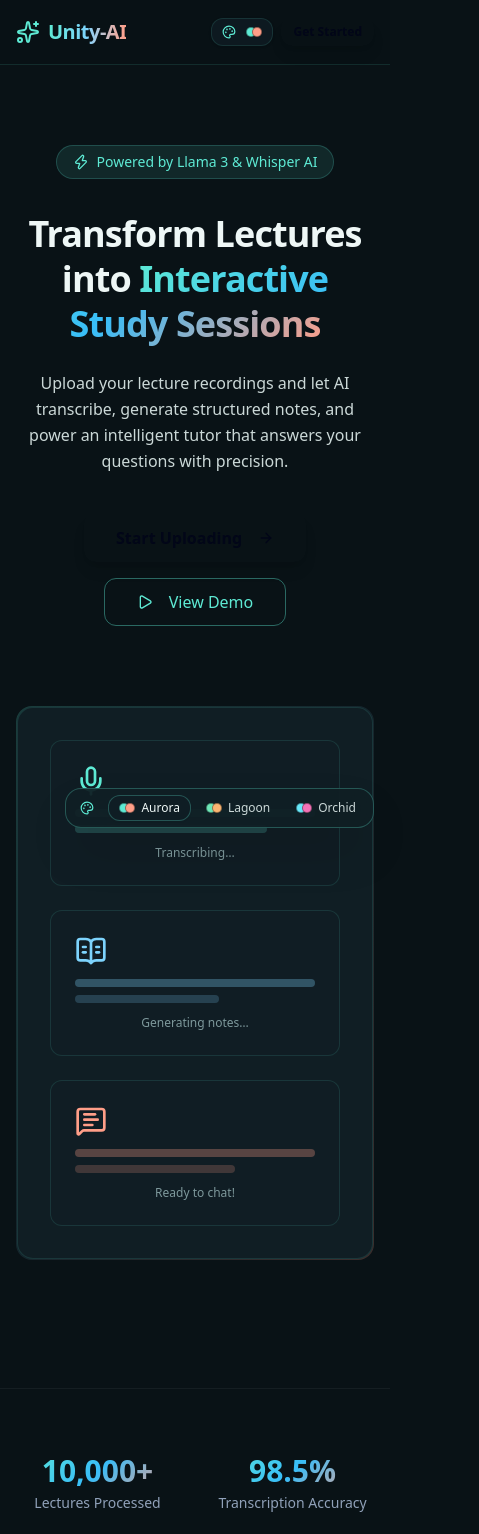
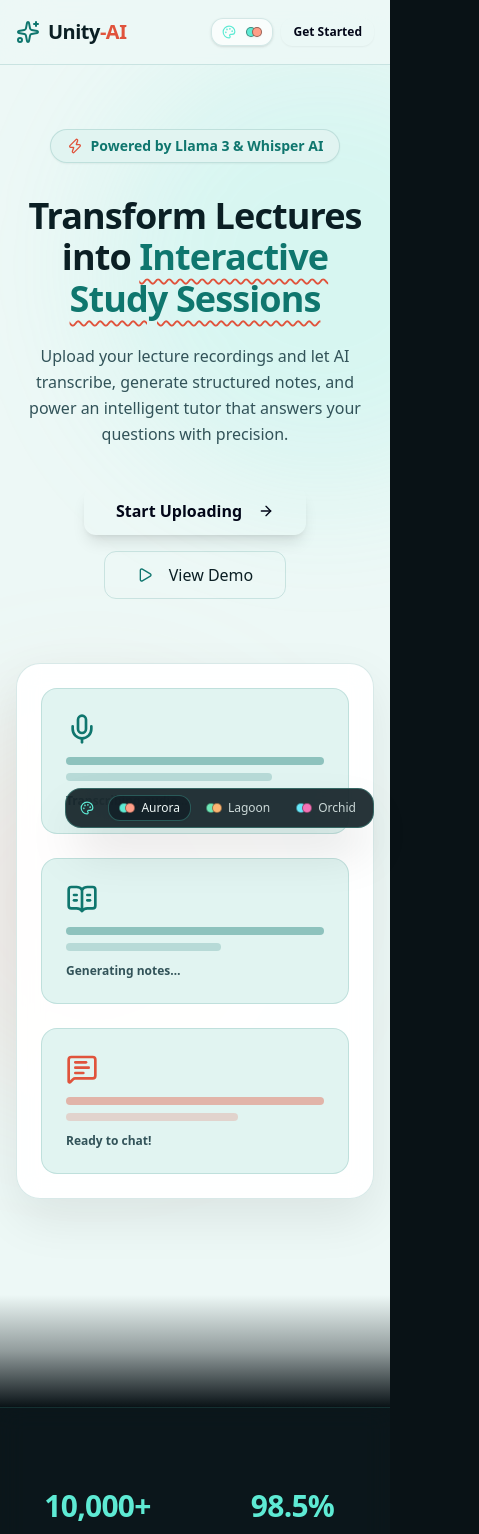
Before and after one commit to Antizer17/Unity-Ai, a Next.js app in the folder frontend/: page / in a window 390 px wide. Shown: the top 1534 px of the page, 479 px wide, since content can reach past the window. Built offline with nearby package versions, Linux system fonts and the light colour scheme.

Commit message:
feat(ui): light hero canvas with scroll transition to contrasting dark palette & remove linear gradients on text

```diff
--- a/frontend/src/app/globals.css
+++ b/frontend/src/app/globals.css
@@ -33,6 +33,17 @@
   --gradient-accent: linear-gradient(135deg, #ff9e88 0%, #fb923c 100%);
   --glow-primary: rgba(94, 234, 212, 0.25);
   --glow-accent: rgba(255, 158, 136, 0.25);
+
+  /* Light Hero Zone (Pastel Seafoam canvas) */
+  --hero-bg: #edf8f6;
+  --hero-bg-subtle: #e1f4f1;
+  --hero-text-primary: #0b1f24;
+  --hero-text-secondary: #325359;
+  --hero-primary: #0f766e;
+  --hero-accent: #e0533c;
+  --hero-border: rgba(15, 118, 110, 0.16);
+  --hero-card-bg: rgba(255, 255, 255, 0.95);
+  --hero-surface: #ffffff;
 }
 
 [data-palette="lagoon"] {
@@ -62,6 +73,17 @@
   --gradient-accent: linear-gradient(135deg, #fbb572 0%, #f59e0b 100%);
   --glow-primary: rgba(110, 231, 183, 0.25);
   --glow-accent: rgba(251, 181, 114, 0.25);
+
+  /* Light Hero Zone (Pastel Mint Sage canvas) */
+  --hero-bg: #ecf7f2;
+  --hero-bg-subtle: #dff2e8;
+  --hero-text-primary: #0a1f18;
+  --hero-text-secondary: #2a4e42;
+  --hero-primary: #047857;
+  --hero-accent: #d97706;
+  --hero-border: rgba(4, 120, 87, 0.16);
+  --hero-card-bg: rgba(255, 255, 255, 0.95);
+  --hero-surface: #ffffff;
 }
 
 [data-palette="orchid"] {
@@ -91,6 +113,17 @@
   --gradient-accent: linear-gradient(135deg, #f472b6 0%, #e879f9 100%);
   --glow-primary: rgba(103, 232, 249, 0.25);
   --glow-accent: rgba(244, 114, 182, 0.25);
+
+  /* Light Hero Zone (Pastel Ice Aqua canvas) */
+  --hero-bg: #edf7fa;
+  --hero-bg-subtle: #dfeff6;
+  --hero-text-primary: #091c25;
+  --hero-text-secondary: #2d4d5a;
+  --hero-primary: #0284c7;
+  --hero-accent: #db2777;
+  --hero-border: rgba(2, 132, 199, 0.16);
+  --hero-card-bg: rgba(255, 255, 255, 0.95);
+  --hero-surface: #ffffff;
 }
 
 /* ─── Global Styles ──────────────────────────────────────────────────────────── */
@@ -168,27 +201,30 @@ body {
   border: 1px solid var(--border-color);
 }
 
-/* ─── Gradient Text ──────────────────────────────────────────────────────────── */
+/* ─── Typography (Solid High-Contrast, No Linear Gradients on Writing) ────────── */
 
 .gradient-text {
-  background: var(--gradient-brand);
-  -webkit-background-clip: text;
-  -webkit-text-fill-color: transparent;
-  background-clip: text;
+  color: var(--color-primary);
+  background: none;
+  -webkit-text-fill-color: currentColor;
+  -webkit-background-clip: border-box;
+  background-clip: border-box;
 }
 
 .gradient-text-primary {
-  background: var(--gradient-primary);
-  -webkit-background-clip: text;
-  -webkit-text-fill-color: transparent;
-  background-clip: text;
+  color: var(--color-primary);
+  background: none;
+  -webkit-text-fill-color: currentColor;
+  -webkit-background-clip: border-box;
+  background-clip: border-box;
 }
 
 .gradient-text-accent {
-  background: var(--gradient-accent);
-  -webkit-background-clip: text;
-  -webkit-text-fill-color: transparent;
-  background-clip: text;
+  color: var(--color-accent);
+  background: none;
+  -webkit-text-fill-color: currentColor;
+  -webkit-background-clip: border-box;
+  background-clip: border-box;
 }
 
 /* ─── Animation Keyframes ────────────────────────────────────────────────────── */
--- a/frontend/src/app/page.tsx
+++ b/frontend/src/app/page.tsx
@@ -23,21 +23,18 @@ const features = [
     title: 'AI Transcription',
     description:
       'Upload any audio or video lecture and get accurate, timestamped transcripts powered by Whisper AI. Supports multiple languages and accents.',
-    gradient: 'from-[var(--color-primary)] to-[var(--color-secondary)]',
   },
   {
     icon: BookOpenText,
     title: 'Smart Notes',
     description:
       'Our LLM automatically generates structured, topic-organized notes linked to exact timestamps. Never miss a key concept again.',
-    gradient: 'from-[var(--color-secondary)] to-[var(--color-accent)]',
   },
   {
     icon: MessageSquareText,
     title: 'AI Tutor Chatbot',
     description:
       'Ask questions about your lecture and get contextual answers with citations. Like having a personal tutor who watched every lecture with you.',
-    gradient: 'from-[var(--color-accent)] to-[var(--color-primary)]',
   },
 ];
 
@@ -50,33 +47,32 @@ const stats = [
 
 export default function LandingPage() {
   return (
-    <div className="min-h-screen bg-[var(--bg-primary)] relative overflow-hidden">
-      {/* Animated background blobs */}
-      <div className="fixed inset-0 -z-10 overflow-hidden">
-        <div className="absolute top-1/4 left-1/4 w-96 h-96 bg-[var(--color-primary)]/10 rounded-full blur-3xl animate-blob" />
-        <div className="absolute top-3/4 right-1/4 w-96 h-96 bg-[var(--color-secondary)]/10 rounded-full blur-3xl animate-blob [animation-delay:2s]" />
-        <div className="absolute bottom-1/4 left-1/2 w-96 h-96 bg-[var(--color-accent)]/8 rounded-full blur-3xl animate-blob [animation-delay:4s]" />
-      </div>
+    <div className="min-h-screen">
+      {/* ─── Light Hero Canvas ───────────────────────────────────────────── */}
+      <div className="relative bg-[var(--hero-bg)] text-[var(--hero-text-primary)] transition-colors duration-300 overflow-hidden">
+        {/* Soft pastel ambient background glows */}
+        <div className="absolute top-10 left-1/4 w-[450px] h-[450px] bg-[var(--color-primary)]/15 rounded-full blur-3xl pointer-events-none" />
+        <div className="absolute top-1/2 right-1/4 w-[400px] h-[400px] bg-[var(--color-accent)]/12 rounded-full blur-3xl pointer-events-none" />
 
         {/* Navbar */}
-      <nav className="sticky top-0 z-50 border-b border-[var(--border-color)] bg-[var(--bg-primary)]/80 backdrop-blur-xl">
+        <nav className="sticky top-0 z-50 border-b border-[var(--hero-border)] bg-[var(--hero-bg)]/85 backdrop-blur-xl transition-colors duration-300">
           <div className="mx-auto max-w-7xl px-4 sm:px-6 lg:px-8">
             <div className="flex h-16 items-center justify-between">
-            <Link href="/" className="flex items-center gap-2 text-[var(--text-primary)] font-bold text-xl">
-              <Sparkles className="h-6 w-6 text-[var(--color-primary)]" />
-              <span className="bg-gradient-to-r from-[var(--color-primary)] via-[var(--color-secondary)] to-[var(--color-accent)] bg-clip-text text-transparent font-extrabold tracking-tight">
-                Unity-AI
+              <Link href="/" className="flex items-center gap-2 font-bold text-xl hover:opacity-85 transition-opacity">
+                <Sparkles className="h-6 w-6 text-[var(--hero-primary)]" />
+                <span className="font-extrabold tracking-tight text-[var(--hero-text-primary)]">
+                  Unity<span className="text-[var(--hero-accent)]">-AI</span>
                 </span>
               </Link>
               <div className="flex items-center gap-2 sm:gap-3">
-              <PaletteToggle />
+                <PaletteToggle className="border-[var(--hero-border)] bg-white/70 text-[var(--hero-text-primary)] hover:bg-white" />
                 <Link href="/dashboard" className="hidden sm:block">
-                <Button id="landing-guest-chat-btn" variant="outline" size="sm">
+                  <Button id="landing-guest-chat-btn" variant="outline" size="sm" className="border-[var(--hero-border)] text-[var(--hero-text-primary)] hover:bg-[var(--hero-bg-subtle)]">
                     Dashboard
                   </Button>
                 </Link>
                 <Link href="/dashboard">
-                <Button id="landing-register-btn" variant="primary" size="sm">
+                  <Button id="landing-register-btn" variant="accent" size="sm" className="font-semibold shadow-xs">
                     Get Started
                   </Button>
                 </Link>
@@ -86,15 +82,15 @@ export default function LandingPage() {
         </nav>
 
         {/* Hero Section */}
-      <section className="relative pt-20 pb-32 sm:pt-32 sm:pb-40">
+        <section className="relative pt-16 pb-24 sm:pt-24 sm:pb-32">
           <div className="mx-auto max-w-7xl px-4 sm:px-6 lg:px-8 text-center">
             <motion.div
               initial={{ opacity: 0, y: 30 }}
               animate={{ opacity: 1, y: 0 }}
               transition={{ duration: 0.6 }}
             >
-            <div className="inline-flex items-center gap-2 px-4 py-1.5 rounded-full bg-[var(--color-primary)]/10 border border-[var(--color-primary)]/20 text-sm text-[var(--color-primary)] mb-8">
-              <Zap className="h-4 w-4" />
+              <div className="inline-flex items-center gap-2 px-4 py-1.5 rounded-full bg-[var(--hero-bg-subtle)] border border-[var(--hero-border)] text-sm font-semibold text-[var(--hero-primary)] mb-8 shadow-xs">
+                <Zap className="h-4 w-4 text-[var(--hero-accent)]" />
                 Powered by Llama 3 & Whisper AI
               </div>
             </motion.div>
@@ -103,17 +99,19 @@ export default function LandingPage() {
               initial={{ opacity: 0, y: 30 }}
               animate={{ opacity: 1, y: 0 }}
               transition={{ duration: 0.6, delay: 0.1 }}
-            className="text-4xl sm:text-5xl lg:text-6xl font-bold tracking-tight text-[var(--text-primary)] leading-tight"
+              className="text-4xl sm:text-5xl lg:text-6xl font-extrabold tracking-tight text-[var(--hero-text-primary)] leading-[1.15]"
             >
               Transform Lectures into{' '}
-            <span className="gradient-text">Interactive Study Sessions</span>
+              <span className="text-[var(--hero-primary)] underline decoration-[var(--hero-accent)] decoration-wavy decoration-2 underline-offset-8">
+                Interactive Study Sessions
+              </span>
             </motion.h1>
 
             <motion.p
               initial={{ opacity: 0, y: 30 }}
               animate={{ opacity: 1, y: 0 }}
               transition={{ duration: 0.6, delay: 0.2 }}
-            className="mt-6 text-base sm:text-lg text-[var(--text-secondary)] max-w-2xl mx-auto leading-relaxed"
+              className="mt-6 text-base sm:text-lg text-[var(--hero-text-secondary)] max-w-2xl mx-auto leading-relaxed"
             >
               Upload your lecture recordings and let AI transcribe, generate structured notes, and
               power an intelligent tutor that answers your questions with precision.
@@ -126,48 +124,46 @@ export default function LandingPage() {
             >
               <div className="mt-10 flex flex-col sm:flex-row items-center justify-center gap-4">
                 <Link href="/dashboard">
-                <Button id="landing-hero-cta" variant="accent" size="lg" className="h-12 px-8 text-base shadow-[0_0_40px_-10px_var(--glow-accent)] font-semibold">
+                  <Button id="landing-hero-cta" variant="accent" size="lg" className="h-12 px-8 text-base shadow-lg shadow-[var(--glow-accent)] font-semibold">
                     Start Uploading
                     <ArrowRight className="ml-2 h-4 w-4" />
                   </Button>
                 </Link>
                 <Link href="/dashboard">
-                <Button variant="outline" size="lg" className="h-12 px-8 text-base border-[var(--border-color)] hover:bg-[var(--color-surface)]">
-                  <Play className="mr-2 h-4 w-4" />
+                  <Button variant="outline" size="lg" className="h-12 px-8 text-base border-[var(--hero-border)] text-[var(--hero-text-primary)] hover:bg-[var(--hero-bg-subtle)]">
+                    <Play className="mr-2 h-4 w-4 text-[var(--hero-primary)]" />
                     View Demo
                   </Button>
                 </Link>
               </div>
             </motion.div>
 
-          {/* Hero visual */}
+            {/* Hero Visual Card */}
             <motion.div
               initial={{ opacity: 0, y: 50 }}
               animate={{ opacity: 1, y: 0 }}
               transition={{ duration: 0.8, delay: 0.5 }}
-            className="mt-20 mx-auto max-w-4xl"
+              className="mt-16 mx-auto max-w-4xl"
             >
-            <div className="rounded-2xl bg-gradient-to-br from-[var(--color-primary)]/20 via-[var(--color-secondary)]/10 to-[var(--color-accent)]/20 p-[1px]">
-              <div className="rounded-2xl bg-[var(--bg-secondary)] backdrop-blur-xl p-8 sm:p-12 border border-[var(--border-color)]">
+              <div className="rounded-3xl bg-[var(--hero-card-bg)] shadow-[0_20px_50px_rgba(0,0,0,0.08)] border border-[var(--hero-border)] p-6 sm:p-10 backdrop-blur-md">
                 <div className="grid grid-cols-1 sm:grid-cols-3 gap-6">
-                  <div className="rounded-xl bg-[var(--color-surface)] p-6 border border-[var(--border-color)]">
-                    <Mic className="h-8 w-8 text-[var(--color-primary)] mb-3" />
-                    <div className="h-2 rounded-full bg-[var(--color-primary)]/30 mb-2" />
-                    <div className="h-2 rounded-full bg-[var(--color-primary)]/20 w-4/5" />
-                    <p className="text-xs text-[var(--text-muted)] mt-3">Transcribing…</p>
+                  <div className="rounded-2xl bg-[var(--hero-bg-subtle)] p-6 border border-[var(--hero-border)] text-left">
+                    <Mic className="h-8 w-8 text-[var(--hero-primary)] mb-3" />
+                    <div className="h-2 rounded-full bg-[var(--hero-primary)]/40 mb-2" />
+                    <div className="h-2 rounded-full bg-[var(--hero-primary)]/20 w-4/5" />
+                    <p className="text-xs font-semibold text-[var(--hero-text-secondary)] mt-3">Transcribing audio…</p>
                   </div>
-                  <div className="rounded-xl bg-[var(--color-surface)] p-6 border border-[var(--border-color)]">
-                    <BookOpenText className="h-8 w-8 text-[var(--color-secondary)] mb-3" />
-                    <div className="h-2 rounded-full bg-[var(--color-secondary)]/30 mb-2" />
-                    <div className="h-2 rounded-full bg-[var(--color-secondary)]/20 w-3/5" />
-                    <p className="text-xs text-[var(--text-muted)] mt-3">Generating notes…</p>
+                  <div className="rounded-2xl bg-[var(--hero-bg-subtle)] p-6 border border-[var(--hero-border)] text-left">
+                    <BookOpenText className="h-8 w-8 text-[var(--hero-primary)] mb-3" />
+                    <div className="h-2 rounded-full bg-[var(--hero-primary)]/40 mb-2" />
+                    <div className="h-2 rounded-full bg-[var(--hero-primary)]/20 w-3/5" />
+                    <p className="text-xs font-semibold text-[var(--hero-text-secondary)] mt-3">Generating notes…</p>
                   </div>
-                  <div className="rounded-xl bg-[var(--color-surface)] p-6 border border-[var(--border-color)]">
-                    <MessageSquareText className="h-8 w-8 text-[var(--color-accent)] mb-3" />
-                    <div className="h-2 rounded-full bg-[var(--color-accent)]/30 mb-2" />
-                    <div className="h-2 rounded-full bg-[var(--color-accent)]/20 w-4/6" />
-                    <p className="text-xs text-[var(--text-muted)] mt-3">Ready to chat!</p>
-                  </div>
+                  <div className="rounded-2xl bg-[var(--hero-bg-subtle)] p-6 border border-[var(--hero-border)] text-left">
+                    <MessageSquareText className="h-8 w-8 text-[var(--hero-accent)] mb-3" />
+                    <div className="h-2 rounded-full bg-[var(--hero-accent)]/40 mb-2" />
+                    <div className="h-2 rounded-full bg-[var(--hero-accent)]/20 w-4/6" />
+                    <p className="text-xs font-semibold text-[var(--hero-text-secondary)] mt-3">Ready to chat!</p>
                   </div>
                 </div>
               </div>
@@ -175,8 +171,18 @@ export default function LandingPage() {
           </div>
         </section>
 
+        {/* Smooth transition from Light Hero into Contrasting Dark Realm */}
+        <div className="w-full h-28 sm:h-36 bg-gradient-to-b from-transparent via-[var(--bg-primary)]/40 to-[var(--bg-primary)] pointer-events-none" />
+      </div>
+
+      {/* ─── Contrasting Dark Palette Realm (As You Scroll) ────────────────── */}
+      <div className="relative bg-[var(--bg-primary)] text-[var(--text-primary)] transition-colors duration-300">
+        {/* Ambient background glow blobs */}
+        <div className="absolute top-1/4 left-1/4 w-96 h-96 bg-[var(--color-primary)]/10 rounded-full blur-3xl animate-blob pointer-events-none" />
+        <div className="absolute top-2/3 right-1/4 w-96 h-96 bg-[var(--color-accent)]/8 rounded-full blur-3xl animate-blob [animation-delay:2s] pointer-events-none" />
+
         {/* Stats Section */}
-      <section className="py-16 border-y border-white/5">
+        <section className="py-20 border-y border-[var(--border-color)] bg-[var(--bg-secondary)]/40 backdrop-blur-md relative z-10">
           <div className="mx-auto max-w-7xl px-4 sm:px-6 lg:px-8">
             <div className="grid grid-cols-2 md:grid-cols-4 gap-8">
               {stats.map((stat, i) => (
@@ -188,8 +194,12 @@ export default function LandingPage() {
                   transition={{ delay: i * 0.1 }}
                   className="text-center"
                 >
-                <p className="text-3xl sm:text-4xl font-bold gradient-text">{stat.value}</p>
-                <p className="text-sm text-slate-400 mt-1">{stat.label}</p>
+                  <p className="text-3xl sm:text-5xl font-extrabold text-[var(--color-primary)] tracking-tight">
+                    {stat.value}
+                  </p>
+                  <p className="text-sm font-medium text-[var(--text-secondary)] mt-2">
+                    {stat.label}
+                  </p>
                 </motion.div>
               ))}
             </div>
@@ -197,7 +207,7 @@ export default function LandingPage() {
         </section>
 
         {/* Features Section */}
-      <section id="features" className="py-24 sm:py-32">
+        <section id="features" className="py-24 sm:py-32 relative z-10">
           <div className="mx-auto max-w-7xl px-4 sm:px-6 lg:px-8">
             <motion.div
               initial={{ opacity: 0, y: 20 }}
@@ -205,11 +215,11 @@ export default function LandingPage() {
               viewport={{ once: true }}
               className="text-center mb-16"
             >
-            <h2 className="text-3xl sm:text-4xl font-bold text-white">
+              <h2 className="text-3xl sm:text-4xl font-extrabold text-[var(--text-primary)]">
                 Everything you need to{' '}
-              <span className="gradient-text">study smarter</span>
+                <span className="text-[var(--color-accent)]">study smarter</span>
               </h2>
-            <p className="mt-4 text-lg text-slate-400 max-w-xl mx-auto">
+              <p className="mt-4 text-lg text-[var(--text-secondary)] max-w-xl mx-auto">
                 From raw recordings to study-ready materials in minutes
               </p>
             </motion.div>
@@ -224,17 +234,15 @@ export default function LandingPage() {
                   transition={{ delay: i * 0.15 }}
                   whileHover={{ y: -5 }}
                   id={`feature-card-${i}`}
-                className="group rounded-2xl bg-white/5 border border-white/10 backdrop-blur-md p-8 hover:border-indigo-500/30 hover:shadow-xl hover:shadow-indigo-500/5 transition-all duration-300"
+                  className="group rounded-2xl bg-[var(--color-surface)] border border-[var(--border-color)] backdrop-blur-md p-8 hover:border-[var(--color-primary)]/40 hover:shadow-xl hover:shadow-[var(--glow-primary)] transition-all duration-300"
                 >
-                <div
-                  className={`inline-flex p-3 rounded-xl bg-gradient-to-br ${feature.gradient} mb-6`}
-                >
-                  <feature.icon className="h-6 w-6 text-white" />
+                  <div className="inline-flex p-3 rounded-xl bg-[var(--bg-secondary)] border border-[var(--border-color)] mb-6">
+                    <feature.icon className="h-6 w-6 text-[var(--color-primary)]" />
                   </div>
-                <h3 className="text-xl font-semibold text-white mb-3 group-hover:text-indigo-300 transition-colors">
+                  <h3 className="text-xl font-semibold text-[var(--text-primary)] mb-3 group-hover:text-[var(--color-primary)] transition-colors">
                     {feature.title}
                   </h3>
-                <p className="text-sm text-slate-400 leading-relaxed">
+                  <p className="text-sm text-[var(--text-secondary)] leading-relaxed">
                     {feature.description}
                   </p>
                 </motion.div>
@@ -244,33 +252,35 @@ export default function LandingPage() {
         </section>
 
         {/* CTA Section */}
-      <section className="py-24">
+        <section className="py-24 relative z-10">
           <div className="mx-auto max-w-7xl px-4 sm:px-6 lg:px-8">
             <motion.div
               initial={{ opacity: 0, scale: 0.95 }}
               whileInView={{ opacity: 1, scale: 1 }}
               viewport={{ once: true }}
-            className="rounded-3xl bg-gradient-to-br from-indigo-500/20 via-violet-500/10 to-cyan-500/20 p-[1px]"
+              className="rounded-3xl bg-[var(--bg-secondary)] border border-[var(--border-color)] shadow-2xl p-8 sm:p-16 text-center relative overflow-hidden"
             >
-            <div className="rounded-3xl bg-slate-900/90 backdrop-blur-xl px-8 py-16 sm:px-16 sm:py-20 text-center">
-              <Shield className="h-12 w-12 text-indigo-400 mx-auto mb-6" />
-              <h2 className="text-3xl sm:text-4xl font-bold text-white mb-4">
+              <div className="absolute -top-24 left-1/2 -translate-x-1/2 w-80 h-80 bg-[var(--color-primary)]/10 rounded-full blur-3xl pointer-events-none" />
+              <Shield className="h-12 w-12 text-[var(--color-primary)] mx-auto mb-6 relative z-10" />
+              <h2 className="text-3xl sm:text-4xl font-extrabold text-[var(--text-primary)] mb-4 relative z-10">
                 Ready to transform your study experience?
               </h2>
-              <p className="text-lg text-slate-400 max-w-xl mx-auto mb-8">
+              <p className="text-lg text-[var(--text-secondary)] max-w-xl mx-auto mb-8 relative z-10">
                 Join thousands of students who are studying smarter with AI-powered lecture tools.
               </p>
-              <Link href="/register">
-                <Button id="cta-get-started-btn" size="lg" icon={<ArrowRight className="h-5 w-5" />}>
+              <Link href="/dashboard" className="relative z-10">
+                <Button id="cta-get-started-btn" variant="accent" size="lg" className="font-semibold shadow-lg shadow-[var(--glow-accent)]">
                   Get Started for Free
+                  <ArrowRight className="ml-2 h-5 w-5" />
                 </Button>
               </Link>
-            </div>
             </motion.div>
           </div>
         </section>
 
+        {/* Footer */}
         <Footer />
+      </div>
     </div>
   );
 }
--- a/frontend/src/components/layout/navbar.tsx
+++ b/frontend/src/components/layout/navbar.tsx
@@ -54,8 +54,8 @@ export function Navbar({ isGuest = false }: { isGuest?: boolean }) {
               className="flex items-center gap-2 text-[var(--text-primary)] font-bold text-xl hover:opacity-85 transition-opacity"
             >
               <Sparkles className="h-6 w-6 text-[var(--color-primary)]" />
-              <span className="bg-gradient-to-r from-[var(--color-primary)] via-[var(--color-secondary)] to-[var(--color-accent)] bg-clip-text text-transparent font-extrabold tracking-tight">
-                Unity-AI
+              <span className="font-extrabold tracking-tight text-[var(--text-primary)]">
+                Unity<span className="text-[var(--color-accent)]">-AI</span>
               </span>
             </Link>
 
--- a/frontend/src/components/layout/palette-toggle.tsx
+++ b/frontend/src/components/layout/palette-toggle.tsx
@@ -6,7 +6,7 @@ import { motion, AnimatePresence } from 'framer-motion';
 import { PALETTES, PaletteId, getSavedPalette, setSavedPalette } from '@/lib/palette';
 import { cn } from '@/lib/utils';
 
-export function PaletteToggle() {
+export function PaletteToggle({ className }: { className?: string } = {}) {
   const [currentPalette, setCurrentPalette] = useState<PaletteId>('aurora');
   const [open, setOpen] = useState(false);
   const dropdownRef = useRef<HTMLDivElement>(null);
@@ -51,7 +51,8 @@ export function PaletteToggle() {
         id="palette-toggle-btn"
         className={cn(
           "flex items-center gap-2 px-2.5 py-1.5 rounded-xl border border-[var(--border-color)] bg-[var(--color-surface)] hover:border-[var(--border-color-hover)] hover:bg-[var(--bg-secondary)] transition-all cursor-pointer shadow-sm text-xs font-medium text-[var(--text-secondary)] hover:text-[var(--text-primary)]",
-          open && "border-[var(--color-primary)] ring-1 ring-[var(--color-primary)]/30 text-[var(--text-primary)]"
+          open && "border-[var(--color-primary)] ring-1 ring-[var(--color-primary)]/30 text-[var(--text-primary)]",
+          className
         )}
         title="Change Dark Pastel Palette"
       >
--- a/frontend/src/components/layout/sidebar.tsx
+++ b/frontend/src/components/layout/sidebar.tsx
@@ -56,8 +56,8 @@ export function Sidebar({ isGuest = false }: { isGuest?: boolean }) {
     >
       <div className="p-3 w-[260px] pt-4 flex items-center justify-between">
         <Link href="/" className="flex items-center gap-2 text-[var(--text-primary)] font-bold text-lg hover:opacity-85 transition-opacity pl-2">
-          <span className="bg-gradient-to-r from-[var(--color-primary)] via-[var(--color-secondary)] to-[var(--color-accent)] bg-clip-text text-transparent font-extrabold tracking-tight">
-            Unity-AI
+          <span className="font-extrabold tracking-tight text-[var(--text-primary)]">
+            Unity<span className="text-[var(--color-accent)]">-AI</span>
           </span>
         </Link>
       </div>
```
Also changed, not shown: frontend/src/components/layout/footer.tsx (+6 -6 lines). Lines whose indentation alone changed are shown as unchanged.
